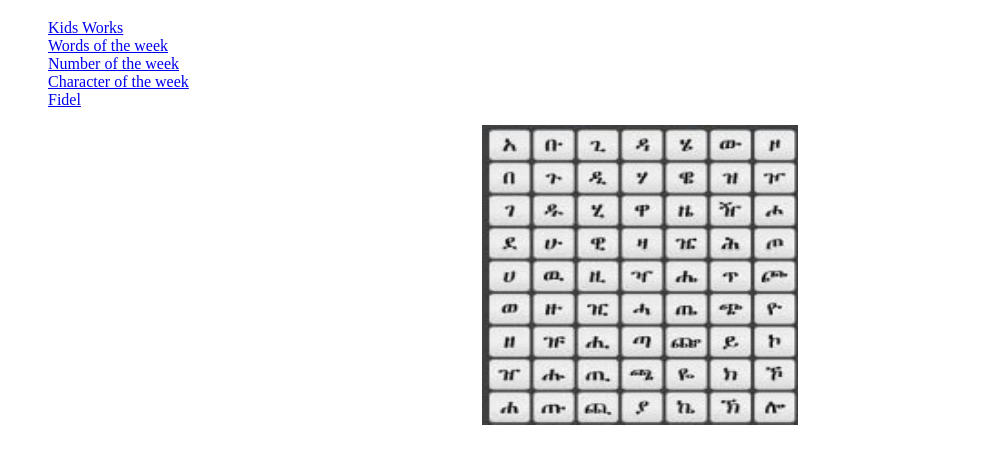
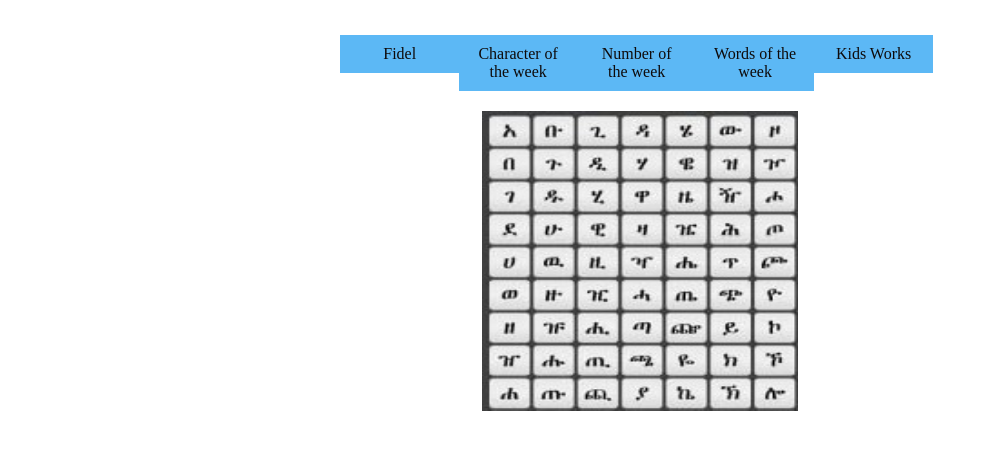
Before and after one commit to SelamDese/HaHu, a plain HTML site: page index.html in a window 1280 px wide. Shown: the part 61-524 px from the top of the page, without its empty margins (0-988 px from the left). Drawn offline with Linux system fonts and the light colour scheme.

Commit message:
working on styling

```diff
--- a/style.css
+++ b/style.css
@@ -45,12 +45,12 @@
 ul {
   list-style-type: none;
 }
-.bigBar{
+.navBar{
   display: inline-block;
   /* border: 2px solid black; */
   width: 70%;
 }
-.bigBar a {
+.navBar a {
   padding: 10px 15px;
   text-align: center;
   color: rgb(14, 10, 10);
```
